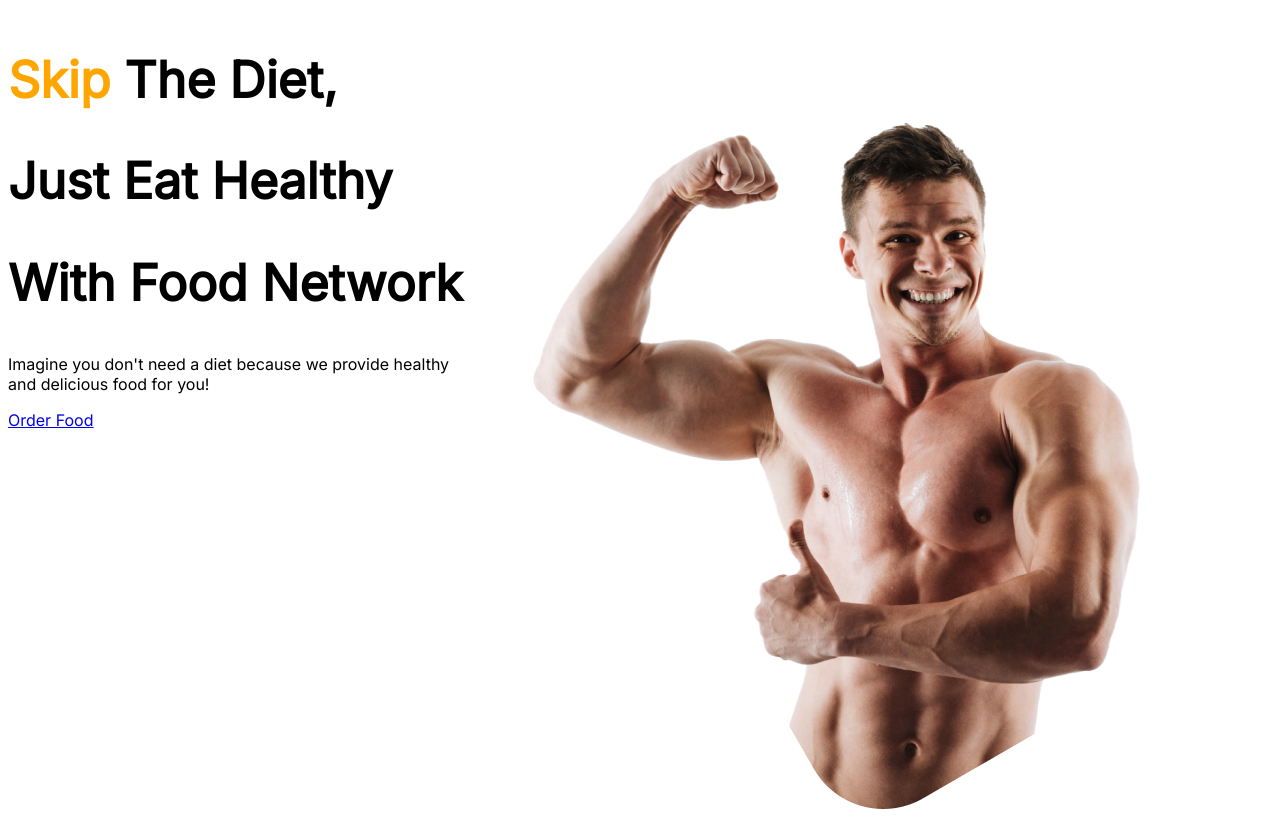
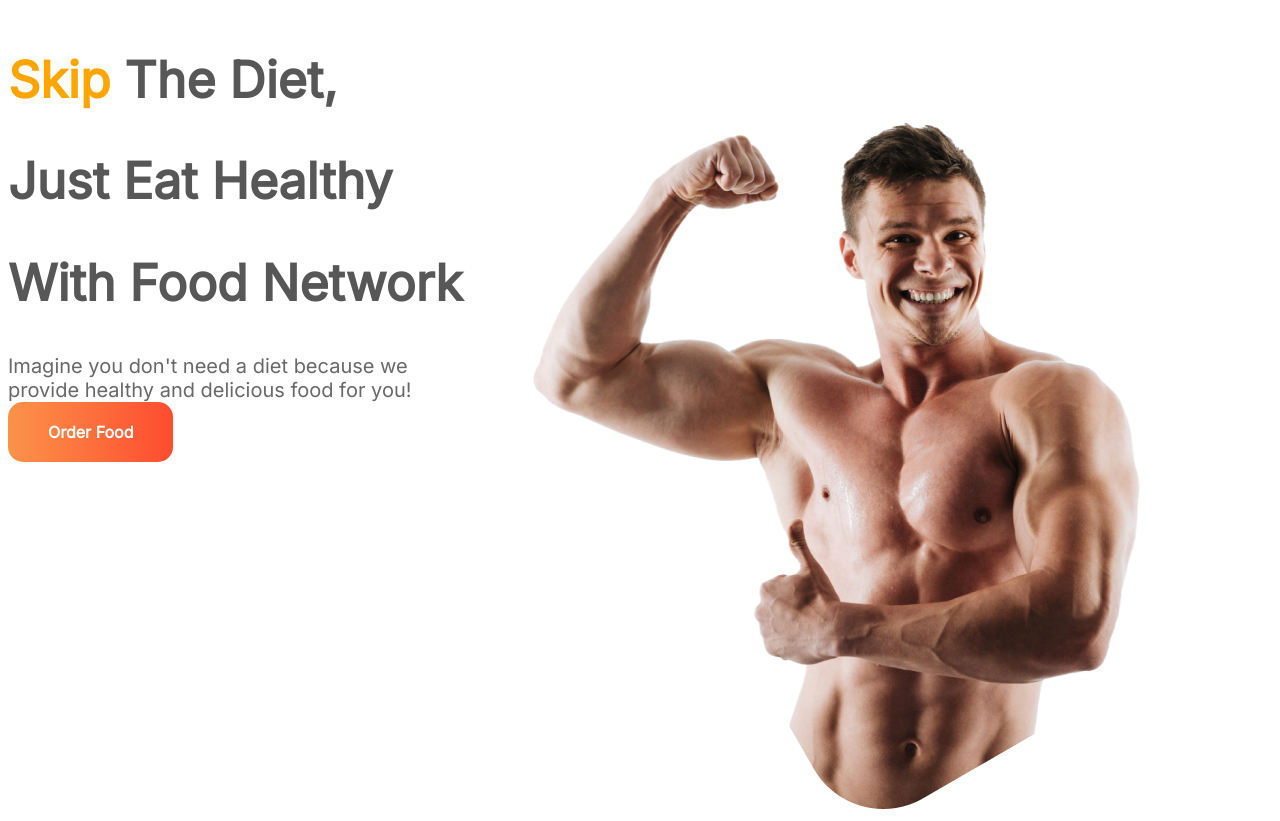
Before and after one commit to RaisulislamRimon/eat-fresh, a plain HTML site: page index.html in a window 1280 px wide. Drawn offline with Linux system fonts and the light colour scheme.

Commit message:
top banner orange color working

```diff
--- a/css/style.css
+++ b/css/style.css
@@ -6,10 +6,25 @@ body {
     display: flex;
 }
 
-h1 {
+.top-banner h1 {
     font-size: 50px;
+    color: #575757;
 }
 
 .top-banner .orange-color {
     color: orange
 }
+
+.top-banner p {
+    color: dimgray;
+    font-size: 20px;
+}
+
+.top-banner .order-food-btn {
+    background-image: linear-gradient(to right, #FB934A, #FE4C2F);
+    padding: 20px 40px;
+    color: white;
+    text-decoration: none;
+    font-weight: 700;
+    border-radius: 15px;
+}
--- a/index.html
+++ b/index.html
@@ -22,7 +22,7 @@
             <h1>Just Eat Healthy </h1>
             <h1>With Food Network</h1>
             <p>Imagine you don't need a diet because we provide healthy and delicious food for you!</p>
-            <a href="#">Order Food</a>
+            <a href="#" target="_blank" class="order-food-btn">Order Food</a>
         </div>
         <div>
             <img src="images/male/Hero Image.jpg" alt="">
```
